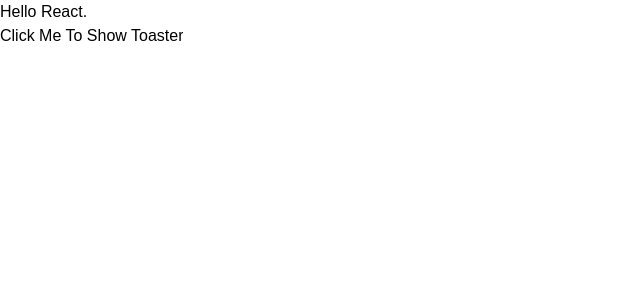
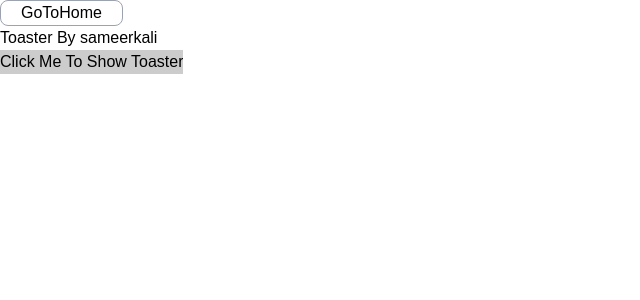
Before and after one commit to sameerkali/React_coding_round_practice, a React (Vite) app: page /mytoster in a window 1280 px wide. Shown: the top 300 px of the page, without its empty margins (0-640 px from the left). Built offline with nearby package versions, Linux system fonts and the light colour scheme.

Commit message:
fix My Toaster

```diff
--- a/src/All Assessment/assessment21/MyToaster.jsx
+++ b/src/All Assessment/assessment21/MyToaster.jsx
@@ -1,4 +1,5 @@
 import React from "react";
+import GoToHome from "../../Components/GoToHome"
 
 const MyToaster = () => {
   const [toast, setToast] = React.useState([]);
@@ -25,8 +26,9 @@ const MyToaster = () => {
           </div>
         )}
       </div>
-      <h1>Hello React.</h1>
-      <button onClick={handleClick}>Click Me To Show Toaster</button>
+      <GoToHome/>
+      <h1>Toaster By sameerkali</h1>
+      <button style={{backgroundColor: '#ccc'}} onClick={handleClick}>Click Me To Show Toaster</button>
     </div>
   );
 };
```
